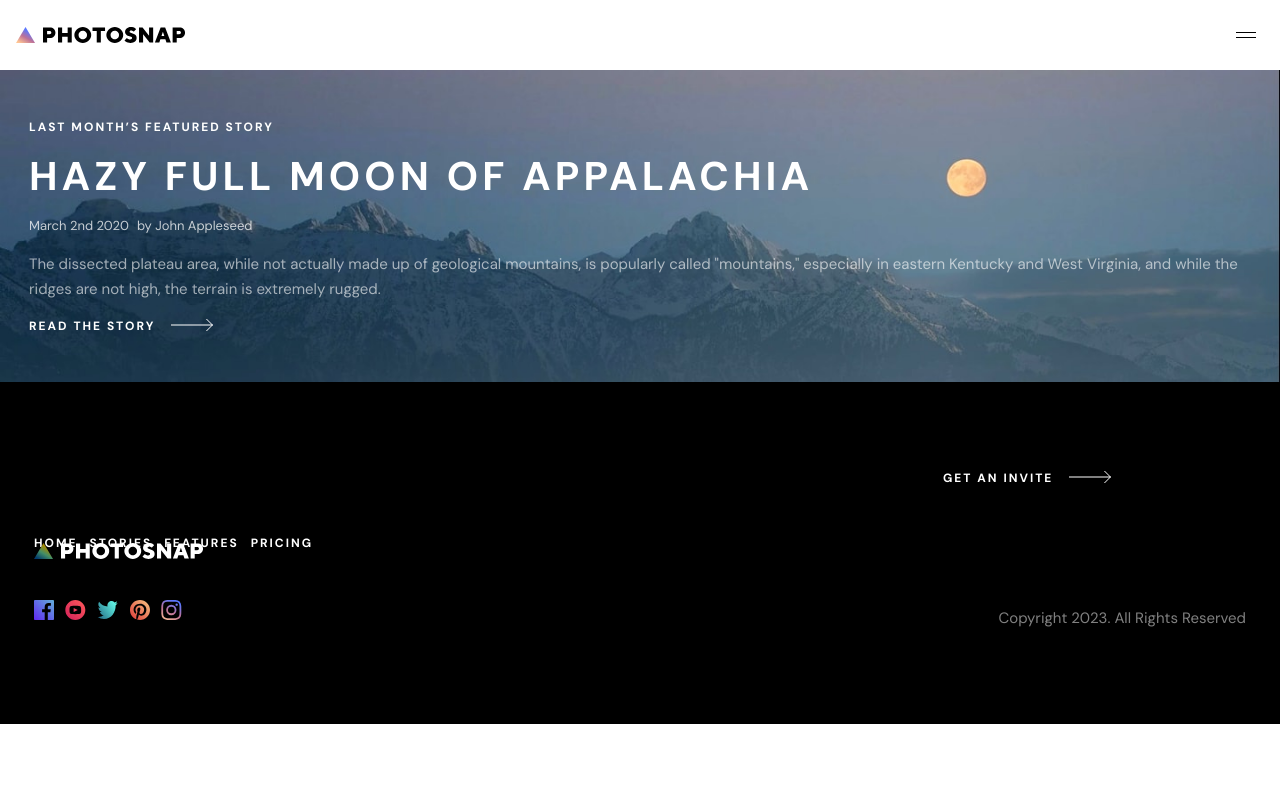
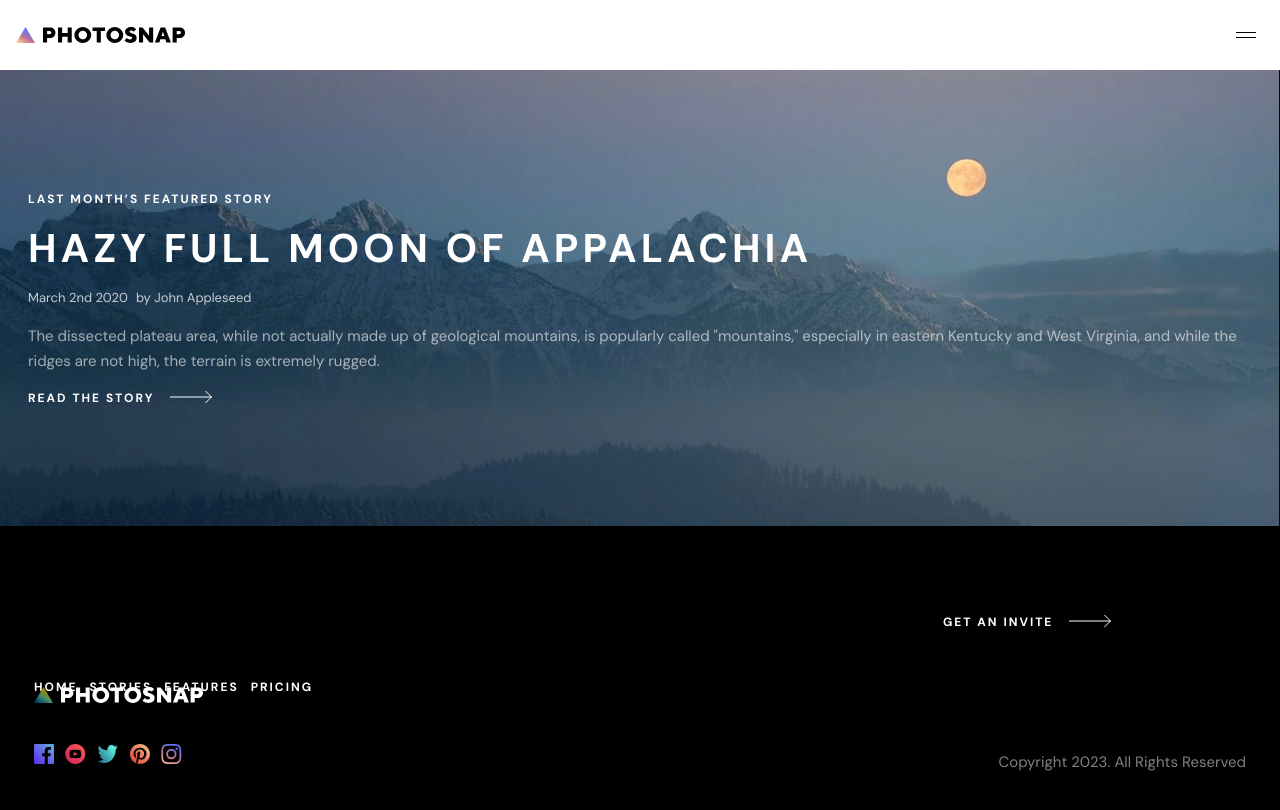
Before and after one commit to alexJSanchez/PhotoSnap, a React (Create React App) app in the folder photosnap/: page /stories in a window 1280 px wide. Shown: the top 810 px of the page. Built offline with nearby package versions, Linux system fonts and the light colour scheme; the HTML template or start-up script is replaced by a standard one.

Commit message:
add styling

```diff
--- a/photosnap/src/pages/Stories.js
+++ b/photosnap/src/pages/Stories.js
@@ -6,7 +6,8 @@ import arrow from "../assets/shared/desktop/arrow.svg";
 export default function Stories() {
 	return (
 		<div>
-			<div className="bg-hero-pattern bg-cover bg-no-repeat bg-full text-white bg-black px-[29px] py-[48px]">
+			<img src={moon} className="tablet:hidden w-full" />
+			<div className="tablet:bg-hero-pattern bg-black bg-cover w-full bg-full bg-no-repeat bg-full text-white bg-black py-[48px] px-[28px] tablet:py-[120px]">
 				<h4 className="text-[12px] font-[700] tracking-[2px]">
 					LAST MONTH’S FEATURED STORY
 				</h4>
```
